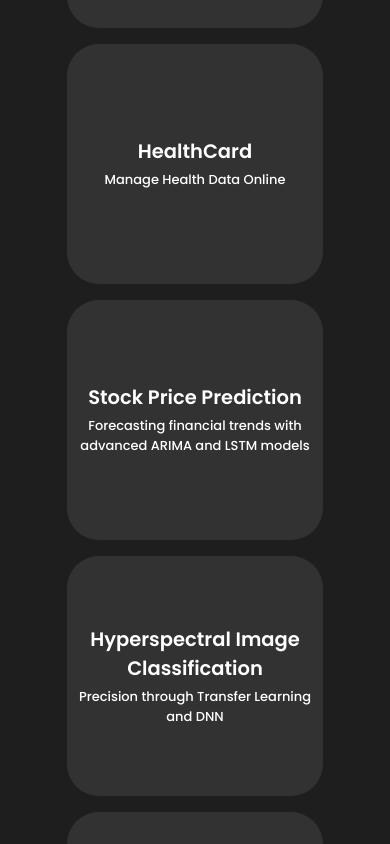
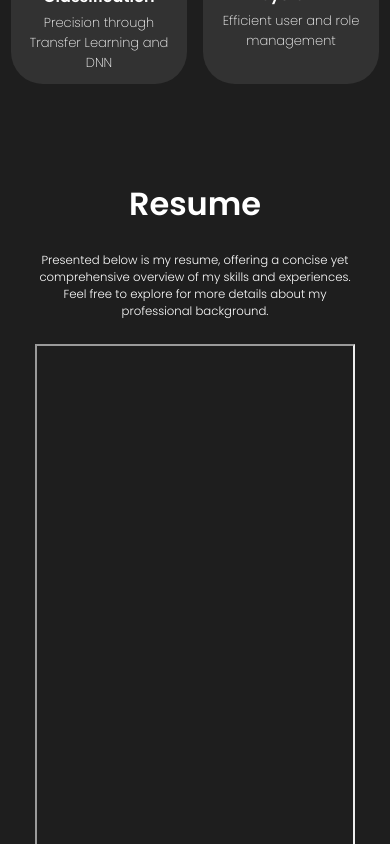
Before and after one commit to SmitPanchal1999/PortfolioBySmitPanchal.github.io, a React (Create React App) app: page / in a window 390 px wide. Shown: the part 3960-4804 px from the top of the page. Built offline with nearby package versions, Linux system fonts and the light colour scheme.

Commit message:
added resume section

```diff
--- a/src/App.js
+++ b/src/App.js
@@ -5,7 +5,7 @@ import Footer from './components/Footer/footer';
 import Home from './components/Home/home';
 import Navbar from './components/Navbar/navbar';
 import Projects from './components/Projects/projects';
-
+import Resume from './components/Resume/resume';
 function App() {
   return (
     <div className="App">
@@ -14,6 +14,7 @@ function App() {
       <About/>
       <Experience/>
       <Projects/>
+      <Resume/>
       <Contact/>
       <Footer/>
     </div>
--- a/src/components/Contact/contact.css
+++ b/src/components/Contact/contact.css
@@ -44,6 +44,7 @@
     border-radius: 2rem;
     padding: 0.75rem 3.5rem;
     margin: 2rem;
+    color: black;
 }
 .submit-btn:hover{
     cursor: pointer;
@@ -74,5 +75,4 @@
     .contact-desc,.contact-form>input,.contact-form> textarea{
         font-size: small;
     }
-
 }
--- a/src/components/Home/home.css
+++ b/src/components/Home/home.css
@@ -19,7 +19,7 @@
 .home-content{
     height: calc(50vh- 6rem);
     max-width: 75rem;
-    margin: 1.5rem auto 0;
+    margin: 2rem auto 0;
     font-size: 2.5rem;
     font-weight: 600;
     display: flex;
@@ -44,6 +44,7 @@
 .btn{
     background: white;
     margin: 1rem 0;
+    color: black;
     padding: 0.75rem 1.5rem;
     display: flex;
     justify-content: center;
--- a/src/components/Navbar/navbar.js
+++ b/src/components/Navbar/navbar.js
@@ -18,6 +18,8 @@ const Navbar = () => {
 				<Link activeClass='active' to='about' spy={true} smooth={true} offset={-50} duration={500} className='menu-list-item'>About</Link>
 				<Link activeClass='active' to='experience' spy={true} smooth={true} offset={-50} duration={500} className='menu-list-item'>Career</Link>
 				<Link activeClass='active' to='projects' spy={true} smooth={true} offset={-50} duration={500} className='menu-list-item'>Projects</Link>
+				<Link activeClass='active' to='resume' spy={true} smooth={true} offset={-50} duration={500} className='menu-list-item'>Resume</Link>
+
 
 			</div>
 			<button className='menu-btn' onClick={()=>{
@@ -56,6 +58,10 @@ const Navbar = () => {
 				setOpenOrCloseMenu(MobMenuImg);
 				document.getElementsByClassName('mobMenu').src=OpenOrCloseMenu;
 				}}>Projects</Link>
+				<Link activeClass='active' to='resume' spy={true} smooth={true} offset={-50} duration={500} className='list-item' onClick={()=>{setShowMenu(false);
+				setOpenOrCloseMenu(MobMenuImg);
+				document.getElementsByClassName('mobMenu').src=OpenOrCloseMenu;
+				}}>Resume</Link>
 				<Link activeClass='active' to='contact' spy={true} smooth={true}  offset={-50} duration={500} className='list-item' onClick={()=>{setShowMenu(false);
 				setOpenOrCloseMenu(MobMenuImg);
 				document.getElementsByClassName('mobMenu').src=OpenOrCloseMenu;
--- a/src/components/Projects/projects.css
+++ b/src/components/Projects/projects.css
@@ -13,12 +13,14 @@
     margin: 1rem 0;
     font-size: 3rem;
     margin-bottom: 1.5rem;
+
 }
 .projects-desc{
     font-weight: 300;
     font-size: 1rem;
     margin-bottom: 1.5rem;
     padding: 0 2rem;
+    max-width: 60rem;
 }
 .projects{
     display: flex;
@@ -73,3 +75,27 @@ a{
         font-size: 2rem;
     }
 }
+@media screen and (max-width: 720px) {
+    .project{
+        height: 10rem;
+        width: 11rem;
+        font-size: small;
+    }
+    .project:hover{
+        height: 16rem;
+        width: 17rem;
+    }
+    .projects-desc{
+        font-size: small;
+    }
+    .projects-title{
+        font-size: 2rem;
+    }
+    .project>h2{
+        font-size: 1rem;
+    }
+    .project>p{
+        font-size: small;
+        font-weight: 100;
+    }
+}
--- /dev/null
+++ b/src/components/Resume/resume.css
@@ -0,0 +1,53 @@
+#resume{
+    width: 100vw;
+    max-width: 70rem;
+    min-height: 90vh;
+    display: flex;
+    flex-direction: column;
+    align-items: center;
+    text-align: center;
+    margin: 0 auto;
+}
+.resume-title{
+    font-size: 3rem;
+    font-weight: 600;
+    padding-top: 3rem;
+    margin-bottom: 1.5rem;
+}
+.resume-pdf{
+    position: relative;
+    width: 100vw;
+    max-width: 65rem;
+    min-height: 80vh;
+
+}
+.resume-pdf iframe{
+    position: absolute;
+    top:0;
+    left: 0;
+    width: 100%;
+    height: 100%;
+}
+.resume-desc{
+    font-size: medium;
+    font-weight: 300;
+    max-width: 60rem;
+    padding: 0 2rem;
+    margin-bottom: 1.5rem;
+}
+
+@media screen and (max-width:720px) {
+    .resume-title{
+        font-size: 2rem;
+    }
+    #resume{
+        min-height: 40vh;
+    }
+    .resume-pdf{
+        max-width: 20rem;
+        min-height: 60vh;
+    }
+    .resume-desc{
+        font-size: 3vw;
+    }
+}
--- /dev/null
+++ b/src/components/Resume/resume.js
@@ -0,0 +1,17 @@
+import React from 'react';
+import './resume.css';
+
+const Resume = () => {
+	return (
+		<section id='resume'>
+			<h2 className='resume-title'>Resume</h2>
+			<span className='resume-desc'>Presented below is my resume, offering a concise yet comprehensive overview of my skills and experiences. Feel free to explore for more details about my professional background.</span>
+
+			<div className='resume-pdf'>
+				<iframe src='/Smit_Panchal_Resume.pdf' title='pdf' allowfullscreen></iframe>
+			</div>
+		</section>
+	);
+};
+
+export default Resume;
```
Also changed, not shown: 2 other files (tests, documents, lock files or other folders).
